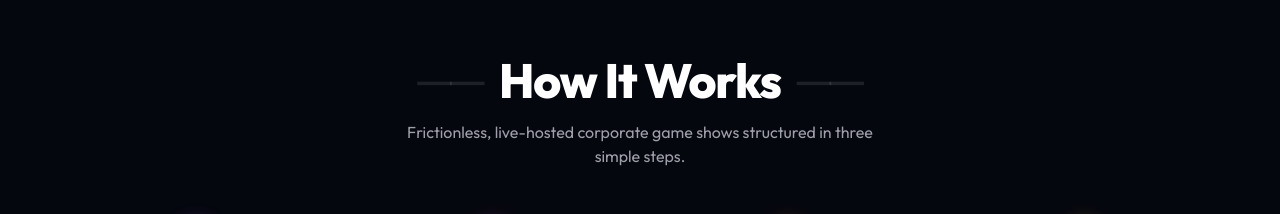
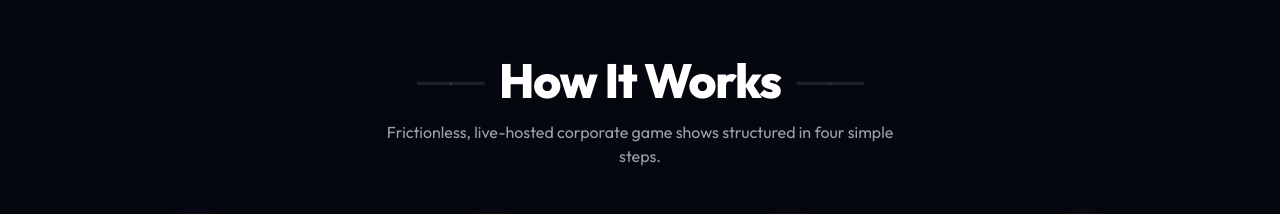
Before and after one commit to moveupwithmike/Teamtastic_Website, a Next.js app: page /team-experiences in a window 1280 px wide. Shown: the part 1940-2154 px from the top of the page. Built offline with nearby package versions, Linux system fonts and the light colour scheme.

Commit message:
Fix step sequence confusion in How It Works section

```diff
--- a/src/app/team-experiences/page.js
+++ b/src/app/team-experiences/page.js
@@ -448,7 +448,7 @@ export default function TeamExperiences() {
                 <span className="hidden md:inline text-white/10">──</span>
               </h2>
               <p className="text-zinc-400 max-w-lg mx-auto text-base">
-                Frictionless, live-hosted corporate game shows structured in three simple steps.
+                Frictionless, live-hosted corporate game shows structured in four simple steps.
               </p>
             </div>
 
```
